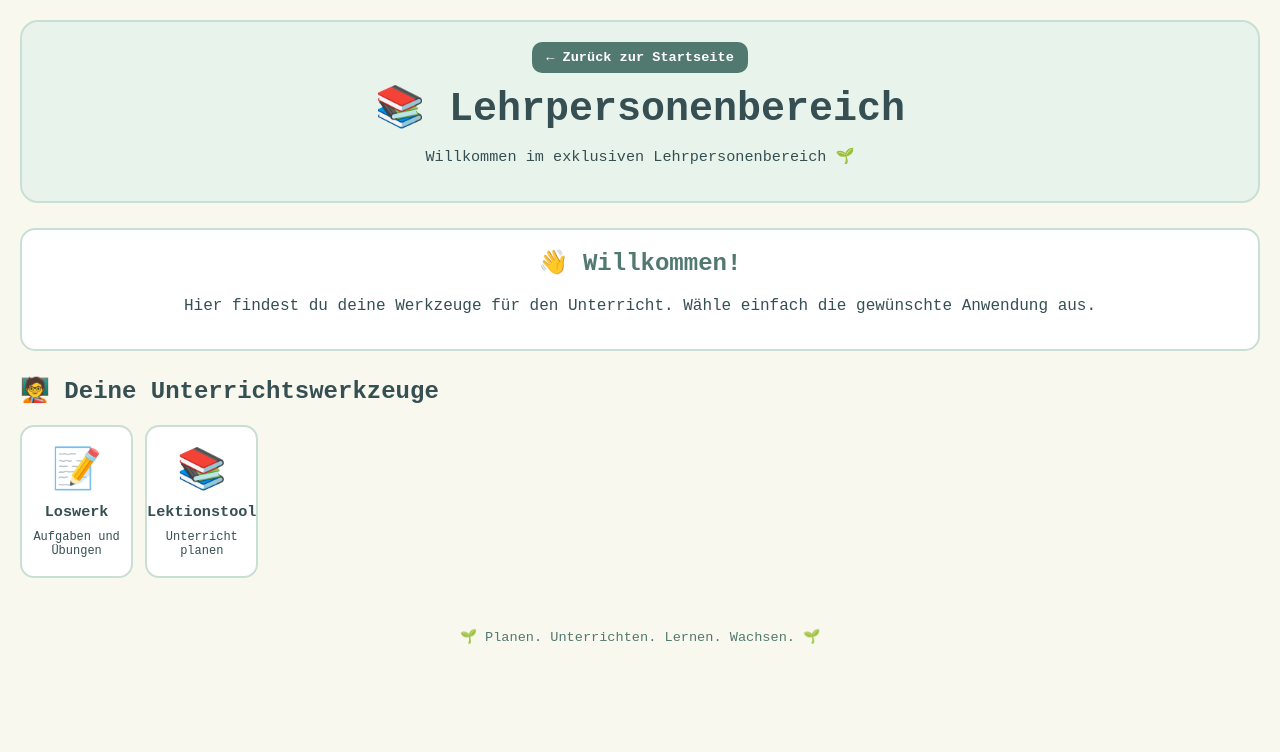
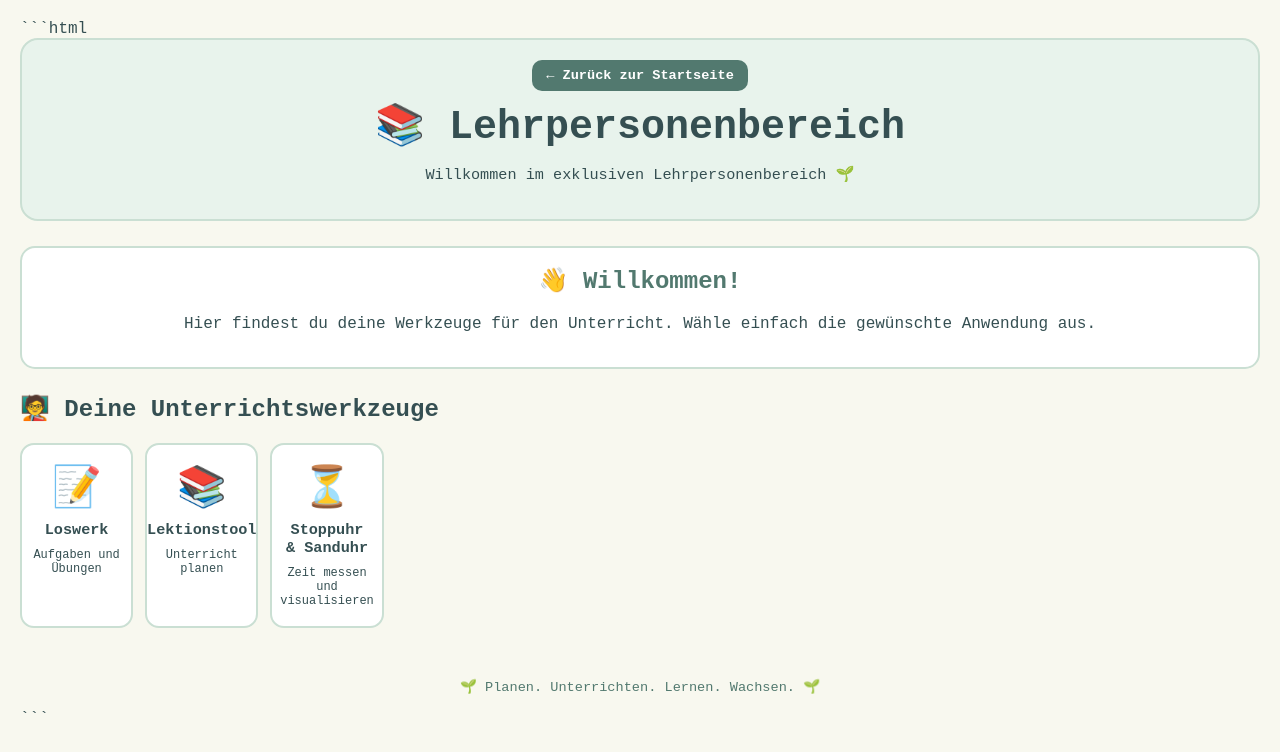
Before and after one commit to robinpezzoli/Lernplattform, a plain HTML site: page index_lp.html in a window 1280 px wide. Drawn offline with Linux system fonts and the light colour scheme.

Commit message:
Add stopwatch and hourglass links to index_lp.html
Added links for stopwatch and hourglass tools with descriptions.

````diff
--- a/index_lp.html
+++ b/index_lp.html
@@ -1,4 +1,4 @@
-
+```html
 <!DOCTYPE html>
 <html lang="de">
 <head>
@@ -189,6 +189,12 @@
                     <span>Unterricht planen</span>
                 </a>
 
+                <a class="app-card" href="stoppuhr_sanduhr.html">
+                    <div class="app-icon">⏳</div>
+                    <h3>Stoppuhr & Sanduhr</h3>
+                    <span>Zeit messen und visualisieren</span>
+                </a>
+
             </div>
         </section>
 
@@ -200,3 +206,4 @@
 
 </body>
 </html>
+```
````
